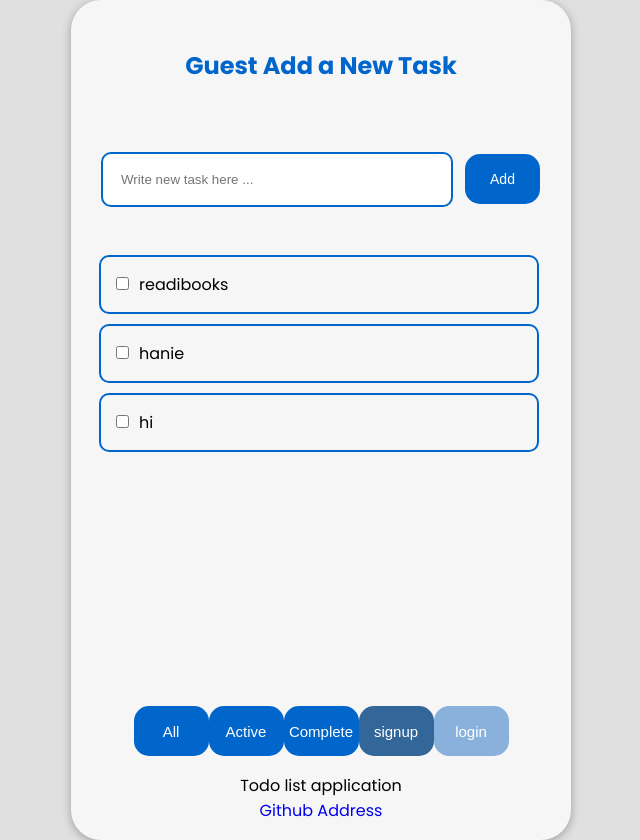
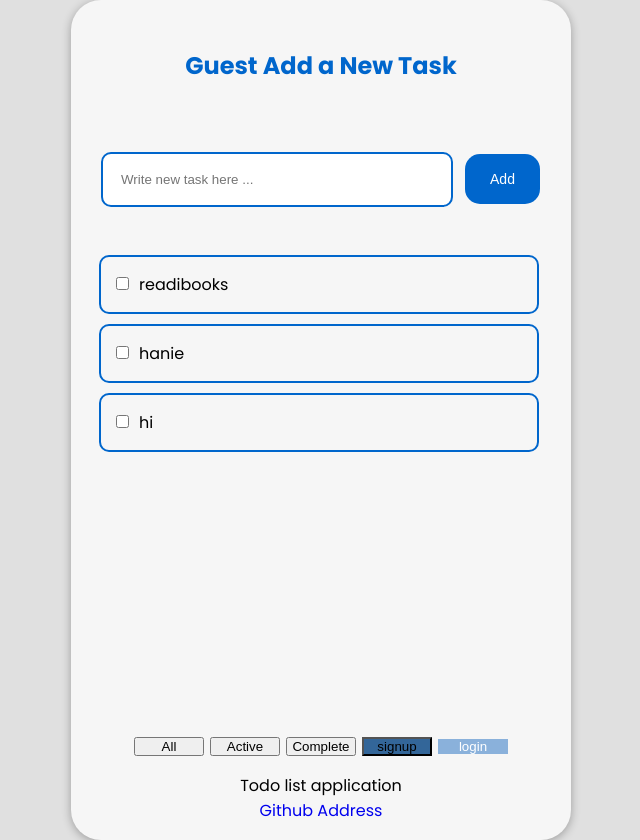
Before and after one commit to Hanieh-Sadeghi/TodoApp-TypeScript, an Angular app: page / in a window 1280 px wide. Shown: the whole page, without its empty margins (319-959 px from the left). Built offline with nearby package versions, Linux system fonts and the light colour scheme.

Commit message:
change id in the class

```diff
--- a/src/app/buttons/buttons.component.html
+++ b/src/app/buttons/buttons.component.html
@@ -1,5 +1,5 @@
-<section id="section-buttons">
-  <form id="buttons">
+<section id="section-buttons"  class="buttons">
+  <!-- <form id="buttons"> -->
     <input (click)="buttons('all')" class="allButton" type="submit" value="All" />
     <input (click)="buttons('active')" id="activeButton" type="submit" value="Active" />
     <input (click)="buttons('complete')" id="completeButton" type="submit" value="Complete" />
@@ -8,5 +8,5 @@
     <input (click)=" buttons('signup')" id="signup" type="submit" value="signup" />
     <input (click)="buttons('login')" id="login" type="submit" value="login" />
     <!-- <input (click)="buttons('')" id="logout" type="submit" value="logout" /> -->
-  </form>
+  <!-- </form> -->
 </section>
```
